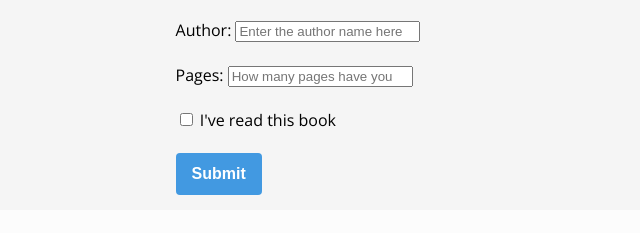
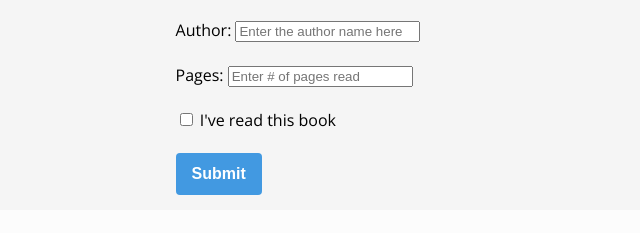
Before and after one commit to 1floki/library, a plain HTML site: page index.html in a window 1280 px wide. Both pictures are taken after a click on the button "Add Book". Shown: the part 285-518 px from the top of the page, 357-997 px from the left. Drawn offline with nearby package versions, Linux system fonts and the light colour scheme.

Commit message:
updated input place holder

```diff
--- a/index.html
+++ b/index.html
@@ -53,7 +53,7 @@
               id="number-of-pages"
               name="number-of-pages"
               min="0"
-              placeholder="How many pages have you read?"
+              placeholder="Enter # of pages read"
               required
             />
             <br />
```
